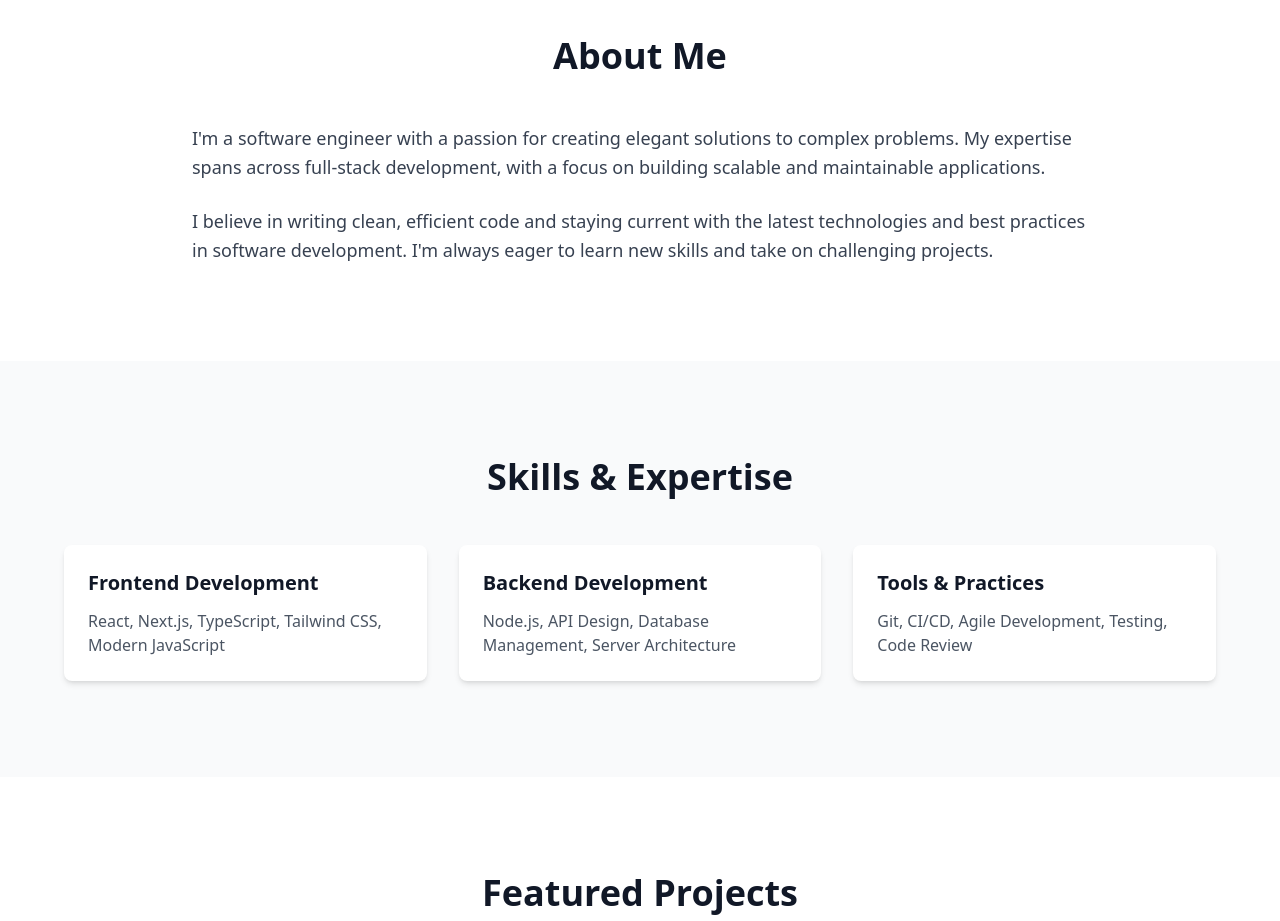
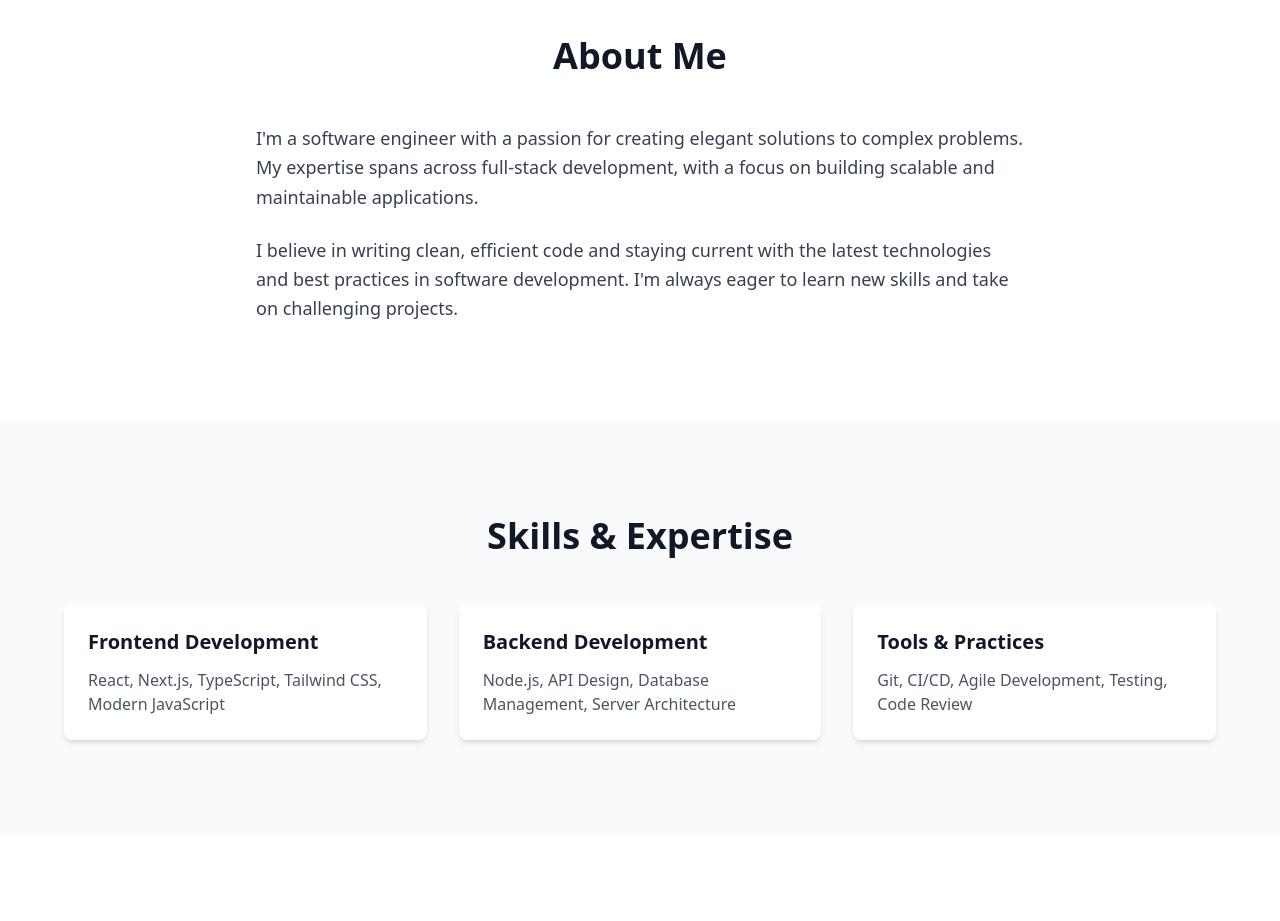
Before and after one commit to fguendling/github-pages-test, a Next.js app: page /github-pages-test/ in a window 1280 px wide. Shown: the part 860-1781 px from the top of the page. Built offline with nearby package versions, Linux system fonts and the light colour scheme.

Commit message:
Remove unused Tailwind Typography prose classes
Co-authored-by: fguendling <46090606+fguendling@users.noreply.github.com>

```diff
--- a/app/page.tsx
+++ b/app/page.tsx
@@ -37,7 +37,7 @@ export default function Home() {
           <h2 className="text-4xl font-bold mb-12 text-center text-gray-900 dark:text-white">
             About Me
           </h2>
-          <div className="prose prose-lg dark:prose-invert mx-auto">
+          <div className="mx-auto max-w-3xl">
             <p className="text-gray-700 dark:text-gray-300 text-lg leading-relaxed mb-6">
               I&apos;m a software engineer with a passion for creating elegant solutions to complex problems.
               My expertise spans across full-stack development, with a focus on building scalable and
```
